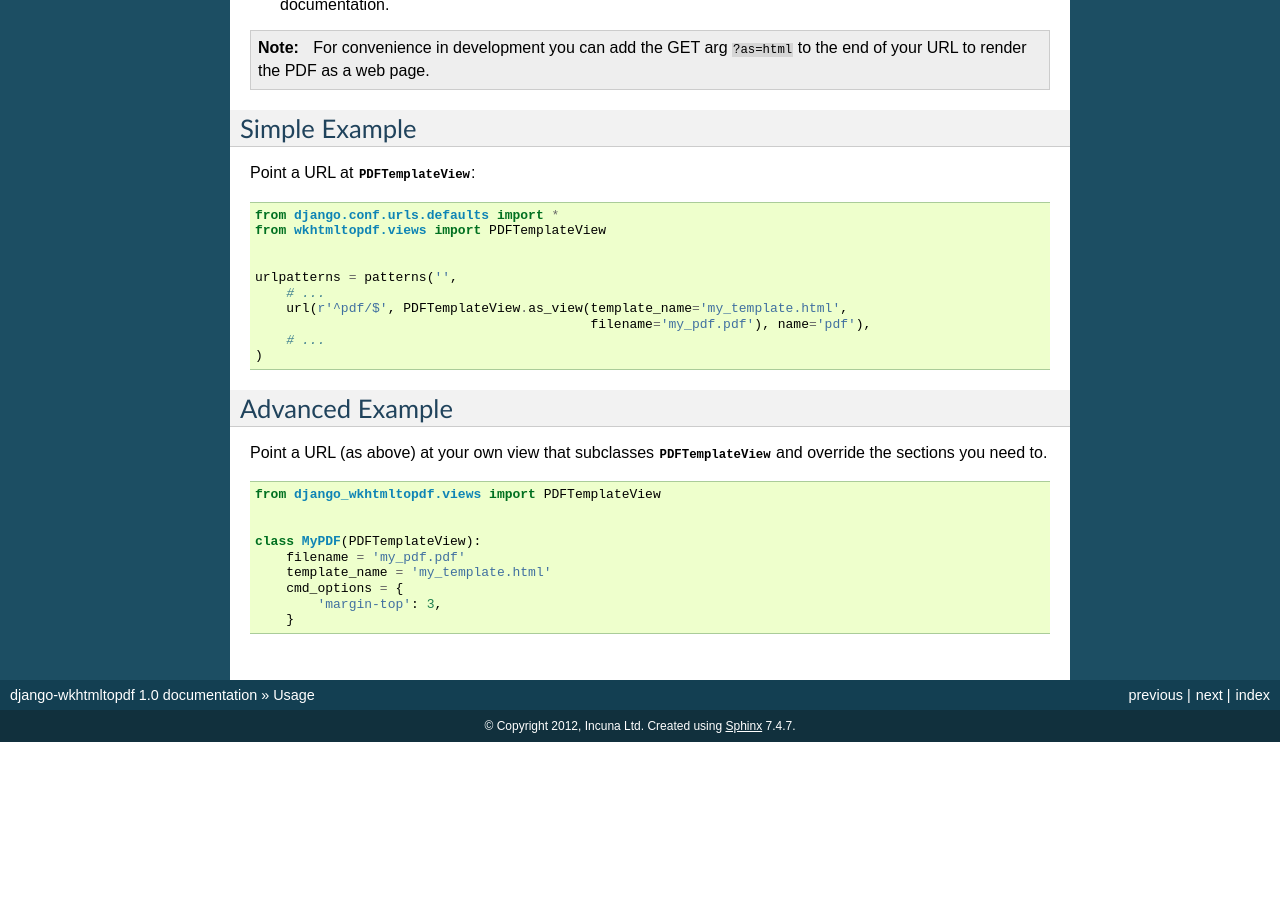
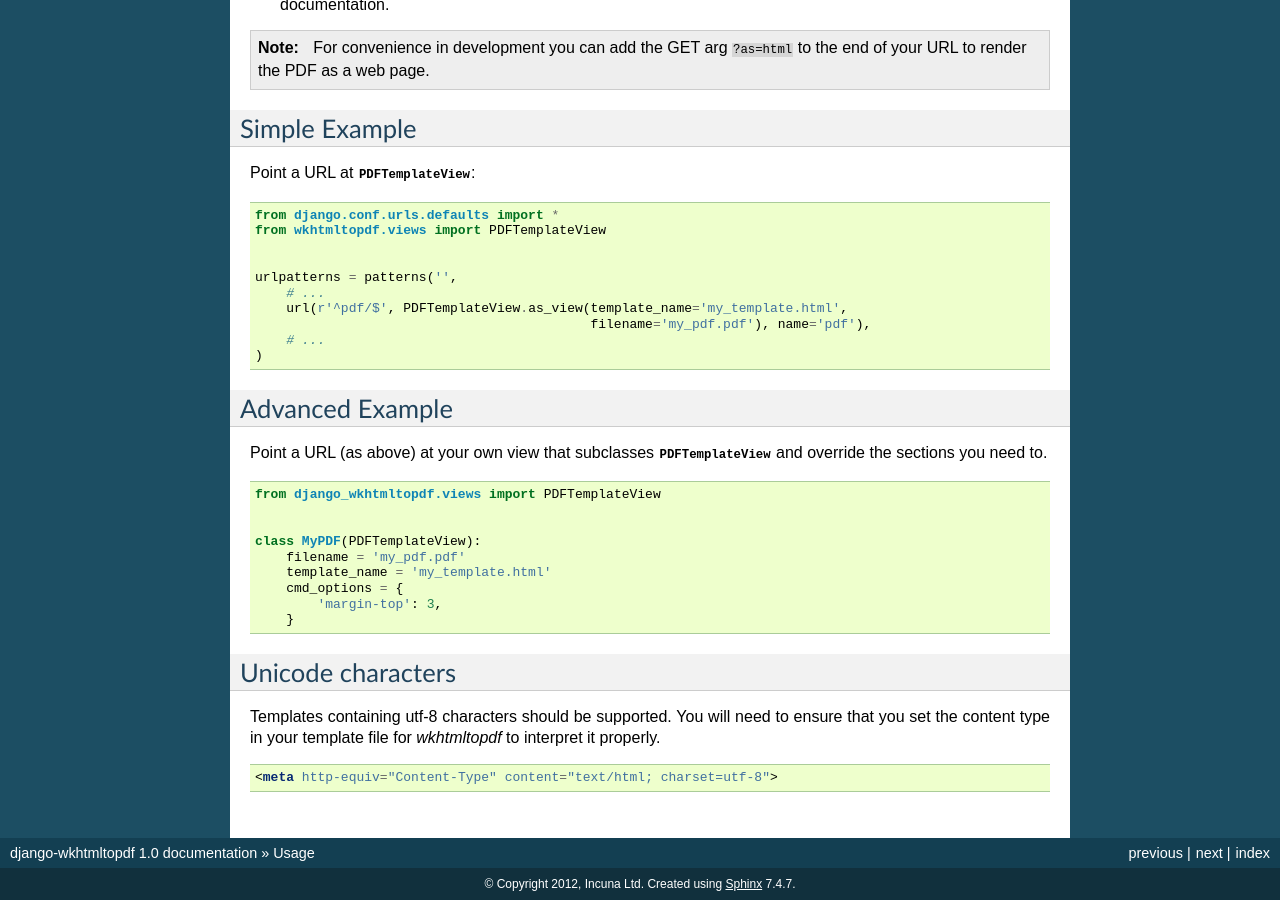
Before and after one commit to incuna/django-wkhtmltopdf, a Sphinx documentation site: the page built from docs/usage.rst, in a window 1280 px wide and 900 px high, scrolled down 654 px. Built offline with Sphinx 7.4.7, drawn with Linux system fonts in a browser that asks for light colours; before the commit the page ends 1396 px from its top, so only the background shows below that.

Commit message:
Add a note about unicode characters to docs.

```diff
--- a/docs/usage.rst
+++ b/docs/usage.rst
@@ -87,3 +87,14 @@ and override the sections you need to.
         cmd_options = {
             'margin-top': 3,
         }
+
+Unicode characters
+------------------
+
+Templates containing utf-8 characters should be supported. You will need to
+ensure that you set the content type in your template file for `wkhtmltopdf` to
+interpret it properly.
+
+.. code-block:: html
+
+    <meta http-equiv="Content-Type" content="text/html; charset=utf-8">
```
